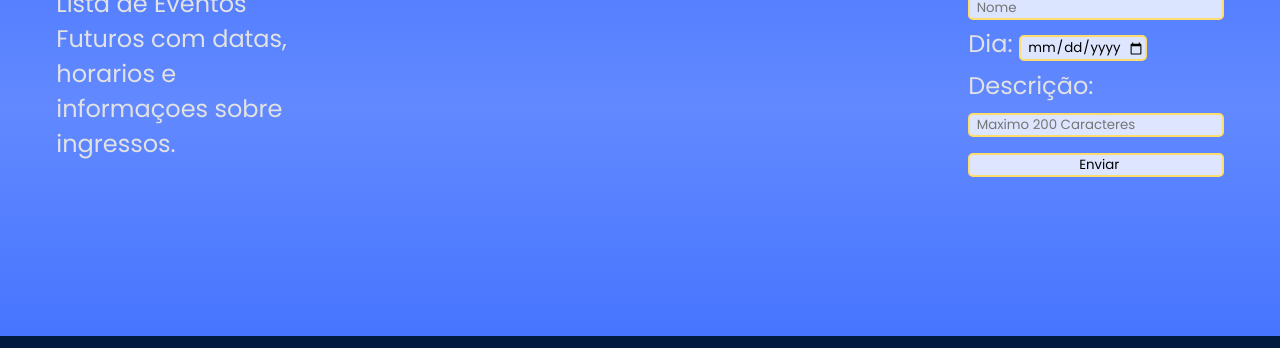
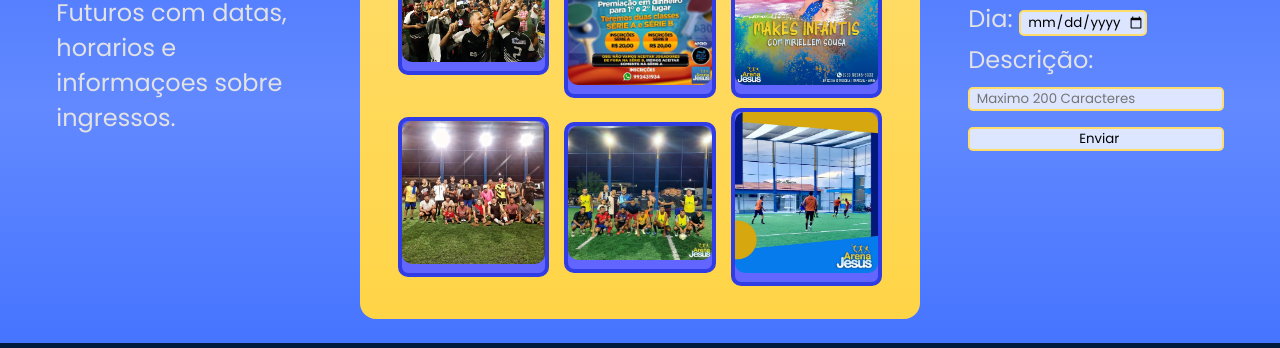
Before and after one commit to pertzx/ArenaJesus, a plain HTML site: page layout landing page/index.html in a window 1280 px wide. Shown: the part 294-642 px from the top of the page. Drawn offline with Linux system fonts and the light colour scheme.

Commit message:
Atualização as 23:12
coloquei a galeria e concertei o footer

```diff
--- a/layout landing page/css/style.css
+++ b/layout landing page/css/style.css
@@ -39,7 +39,6 @@ a{
 
 .section{
     width: 100%;
-    height: 510px;
 }
 .inline-block{
     display: inline-block;
@@ -126,6 +125,33 @@ body{
     width: 50%;
     height: 100%;
     justify-content: center;
+}
+
+.main .photos-gallery{
+    width: 100%;
+}
+
+.main .photos-gallery img{
+    width: 100%;
+}
+
+.photos-gallery.flex{
+    justify-content: space-evenly;
+    align-items: center;
+    background-image: linear-gradient(to Bottom, rgb(255, 221, 108), rgb(255, 212, 70));
+    border-radius: 1rem;
+    padding: 5%;
+    flex-wrap: wrap;
+}
+.picture{
+    width: 30%;
+    background-color: #6365ff;
+    border: 4px solid #303ce4;
+    margin: 1%;
+}
+
+.picture img, .picture{
+    border-radius: 10px;
 }
 
 /* SECTION 1 form */
@@ -256,8 +282,13 @@ body{
         height: auto;
     }
 
+    .picture{
+        width: 60%;
+        border: 6px solid #303ce4;
+        margin: 2.5%;
+    }
+
     footer{
-        margin-top: 15%;
         height: 200px;
         width: 100%;
     }
--- a/layout landing page/index.html
+++ b/layout landing page/index.html
@@ -66,7 +66,28 @@
             <div class="flex main">
               <div class="conteudo">
                 <h1>Galeria de Eventos Passados</h1>
-                <p>Fotos e descrições de eventos anteriores, como celebrações comunitarias e shows.</p>
+                <div class="photos-gallery flex">
+
+                  <div class="picture">
+                    <img src="images/imagemEventosPassados1.jpg" />
+                  </div>
+                  <div class="picture">
+                    <img src="images/imagemEventosPassados2.jpg" />
+                  </div>
+                  <div class="picture">
+                    <img src="images/imagemEventosPassados3.jpg" />
+                  </div>
+                  <div class="picture">
+                    <img src="images/imagemEventosPassados4.jpg" />
+                  </div>
+                  <div class="picture">
+                    <img src="images/imagemEventosPassados5.jpg" />
+                  </div>
+                  <div class="picture">
+                    <img src="images/imagemEventosPassados6.jpg" />
+                  </div>
+
+                </div>
               </div>
             </div>
 
--- a/layout landing page/js/functions.js
+++ b/layout landing page/js/functions.js
@@ -8,6 +8,12 @@ $(function () {
       $(".header:last-of-type div .inline-block").slideToggle();
     }, 4000);
   });
+
+  // Ajeitar as fotos automaticamente
+  let fotosV = $(".main .photos-gallery .picture").length
+  let fotoR = $('main .photos-gallery .picture')
+
+
 
   //Quando Clicar no botao, ele redireciona a mensagem pro whatsapp
   $(".submit").click(() => {
@@ -28,7 +34,7 @@ $(function () {
       $(".mainright input").css('border','2px solid green')
       // Comando pra Enviar a mensagem diretamente pro whatsapp web
       window.location.href= `https://api.whatsapp.com/send/?phone=98985385018&text=Olá, meu nome é ${nome.toUpperCase()}, desejo reservar a Arena Jesus no Dia: ${dia}, Descriçao: ${descricao}&type=phone_number&app_absent=0`;
-     }
+      }
   })
 
   /* // MUDAR TITULO A CADA 3s
--- a/layout landing page/pages/css/style2.css
+++ b/layout landing page/pages/css/style2.css
@@ -37,7 +37,6 @@ a{
 
 .section{
     width: 100%;
-    height: 510px;
 }
 .inline-block{
     display: inline-block;
--- a/layout landing page/pages/css/style3.css
+++ b/layout landing page/pages/css/style3.css
@@ -36,7 +36,6 @@ a{
 
 .section{
     width: 100%;
-    height: 510px;
 }
 .inline-block{
     display: inline-block;
```
Also changed, not shown: layout landing page/images/imagemEventosPassados1.jpg (added), layout landing page/images/imagemEventosPassados2.jpg (added), layout landing page/images/imagemEventosPassados3.jpg (added), layout landing page/images/imagemEventosPassados4.jpg (added), layout landing page/images/imagemEventosPassados5.jpg (added), layout landing page/images/imagemEventosPassados6.jpg (added).
